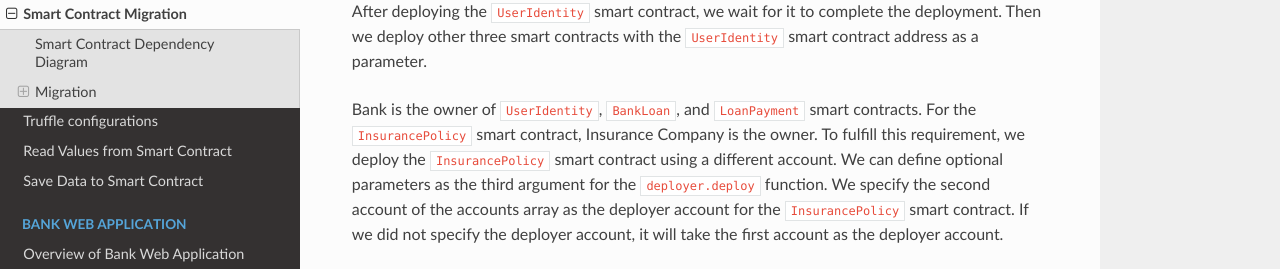
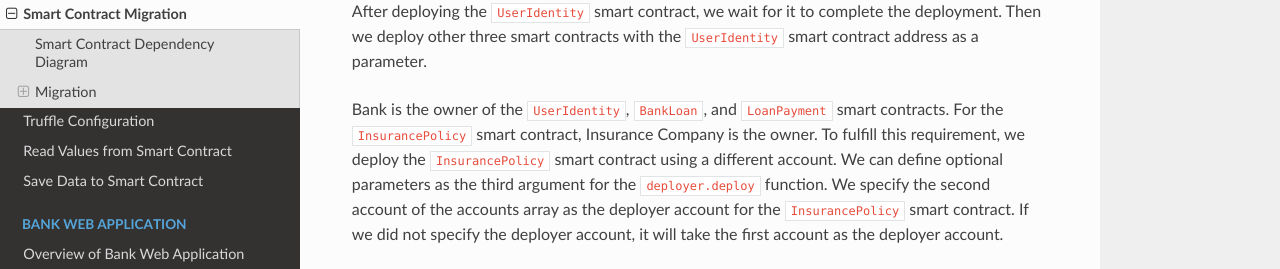
Before and after one commit to NivedithaKarthikeyan/LandregistryApp, a Sphinx documentation site: the page built from docs/source/blockchain/migration.rst, in a window 1280 px wide and 900 px high, scrolled down 1688 px. Shown: the part 465-734 px from the top of the window. Built offline with Sphinx 7.4.7 and the Read the Docs theme 2.0.0, drawn with Linux system fonts in a browser that asks for light colours.

Commit message:
Update docs/source/blockchain/migration.rst, docs/source/blockchain/truffleConfig.rst

```diff
--- a/docs/source/blockchain/migration.rst
+++ b/docs/source/blockchain/migration.rst
@@ -81,7 +81,7 @@ We use async/await methods to deploy these contracts.
 After deploying the ``UserIdentity`` smart contract, we wait for it to complete the deployment.
 Then we deploy other three smart contracts with the ``UserIdentity`` smart contract address as a parameter.
 
-Bank is the owner of ``UserIdentity``, ``BankLoan``, and ``LoanPayment`` smart contracts.
+Bank is the owner of the ``UserIdentity``, ``BankLoan``, and ``LoanPayment`` smart contracts.
 For the ``InsurancePolicy`` smart contract, Insurance Company is the owner.
 To fulfill this requirement, we deploy the ``InsurancePolicy`` smart contract using a different account.
 We can define optional parameters as the third argument for the ``deployer.deploy`` function.
--- a/docs/source/blockchain/truffleConfig.rst
+++ b/docs/source/blockchain/truffleConfig.rst
@@ -1,4 +1,4 @@
-Truffle configurations
+Truffle Configuration
 ======================
 
 Here is the ``truffle-config.js`` script for this project. ::
```
